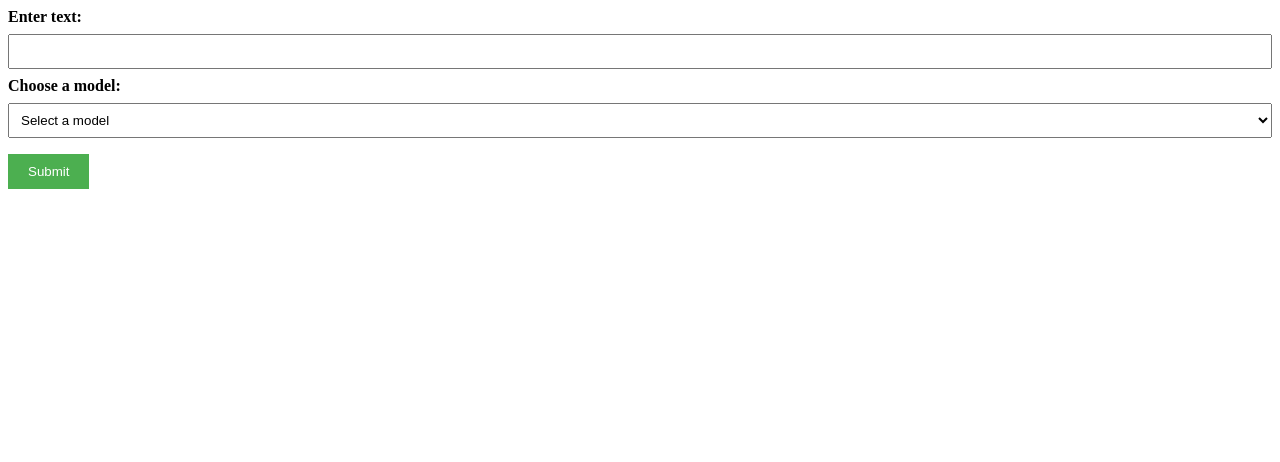
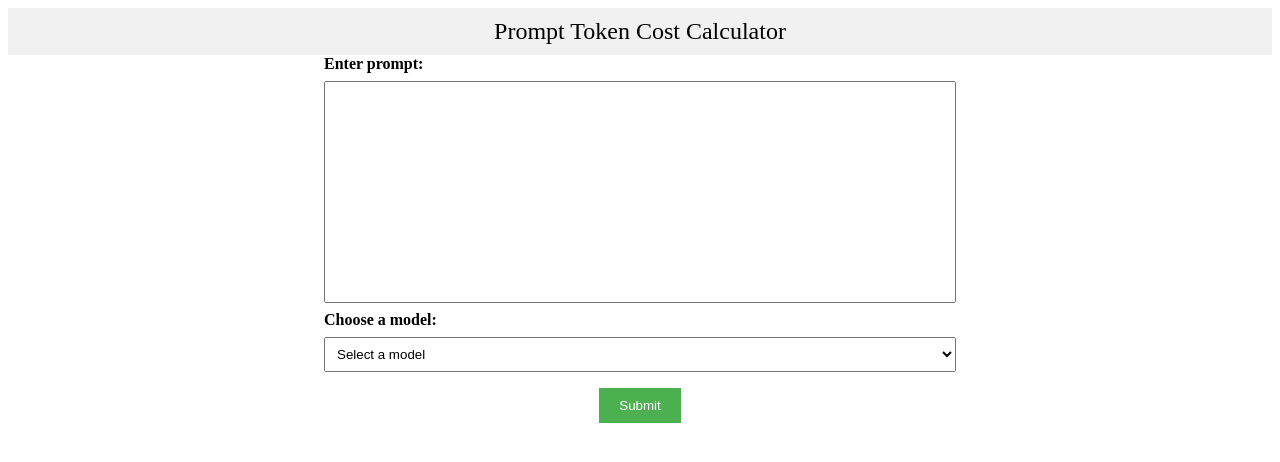
Before and after one commit to kiranparakkalkalam/tokencostcalculator, a plain HTML site: page templates/index.html in a window 1280 px wide. Drawn offline with Linux system fonts and the light colour scheme.

Commit message:
Added header and footer; created a box for input

```diff
--- a/templates/index.html
+++ b/templates/index.html
@@ -1,30 +1,46 @@
 <!DOCTYPE html>
 <html>
 <head>
-  <title>Simple Webpage</title>
+  <title>Token Cost Calculator</title>
   <style>
+    header, footer {
+      background-color: #f1f1f1;
+      padding: 10px;
+      text-align: center;
+      font-size: 24px;
+    }
+    .form-container {
+      width: 50%;
+      margin: 0 auto;
+    }
     label {
       display: block;
       font-weight: bold;
+      margin-bottom: 8px;
     }
-    input[type="text"],
+    input[type="text"]
+    {
+      width: 100%;
+      padding: 100px; /* Increased padding for larger height */
+      margin-bottom: 8px;
+      box-sizing: border-box;
+      font-size: 16px; /* Larger font size */
+    }
     select {
-      width: 100%;
+      width: 100%; /* Make input fields full width of the form container */
       padding: 8px;
-      margin: 8px 0;
+      margin-bottom: 8px;
       box-sizing: border-box;
     }
-    select {
-      width: 100%;
-      padding: 8px;
-      margin: 8px 0;
-      box-sizing: border-box;
+    .button-container {
+      display: flex;
+      justify-content: center;
+      margin-top: 8px;
     }
     button {
       background-color: #4CAF50;
       color: white;
       padding: 10px 20px;
-      margin: 8px 0;
       border: none;
       cursor: pointer;
     }
@@ -40,9 +56,13 @@
   </style>
 </head>
 <body>
+  <header>Prompt Token Cost Calculator</header>
+
+  <div class="form-container">
     <form>
-    <label for="text">Enter text:</label>
+      <label for="text">Enter prompt:</label>
       <input type="text" id="text" required>
+
       <label for="model">Choose a model:</label>
       <select id="model" required>
         <option value="">Select a model</option>
@@ -50,8 +70,13 @@
         <option value="model2">Model 2</option>
         <option value="model3">Model 3</option>
       </select>
+
+      <div class="button-container">
         <button type="submit">Submit</button>
+      </div>
     </form>
+  </div>
+
   <div id="table-container"></div>
   <script>
     // JavaScript code to call the API with the text and model in the request body
```
Lines whose indentation alone changed are shown as unchanged.
